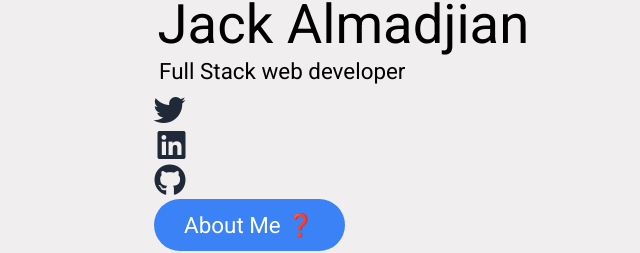
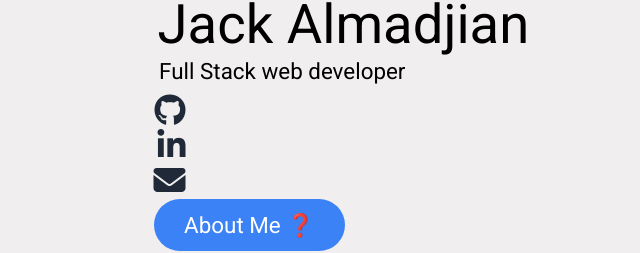
Before and after one commit to Hagop420/Portfolio-source-folders, a website: page portfolio_project/index.html in a window 1280 px wide. Shown: the part 244-497 px from the top of the page, 0-640 px from the left. Drawn offline with nearby package versions, Linux system fonts and the light colour scheme.

Commit message:
Completing the media q for portfolio project

```diff
--- a/portfolio_project/index.html
+++ b/portfolio_project/index.html
@@ -85,17 +85,17 @@
       <div class="socials flex flex-col">
          <div>
             <a target="_blank" href="https://twitter.com/JJ_codes123">
-               <i class="fa fa-twitter fa-2x twitter_animation twitter_animation_visible" aria-hidden="true"></i>
+               <i class="fa fa-github fa-2x" aria-hidden="true"></i>
             </a>
          </div>
          <div>
             <a target="_blank" href="https://www.linkedin.com/in/hagop-almadjian-607342240/">
-               <i class="fab fa-linkedin linkedin_animation fa-2x linkedin_animation_visible" aria-hidden="true"></i>
+               <i class="fa fa-linkedin fa-2x" aria-hidden="true"></i>
             </a>
          </div>
          <div>
             <a target="_blank" id="github_animation" href="https://github.com/Hagop420">
-               <i class="fab fa-github gitHub_animation fa-2x gitHub_animation_visible" aria-hidden="true"></i>
+               <i class="fa fa-envelope gitHub_animation fa-2x gitHub_animation_visible" aria-hidden="true"></i>
             </a>
          </div>
 
--- a/portfolio_project/portfolio_stying.css
+++ b/portfolio_project/portfolio_stying.css
@@ -2,7 +2,9 @@
 
 /* ROBOTO */
 @import url('https://fonts.googleapis.com/css2?family=Roboto:ital,wght@0,100;0,300;0,400;0,500;0,700;0,900;1,100;1,300;1,400;1,500;1,700;1,900&display=swap');
-
+html {
+  scroll-behavior: smooth;
+}
 * {
   box-sizing: border-box;
   margin: 0;
```
